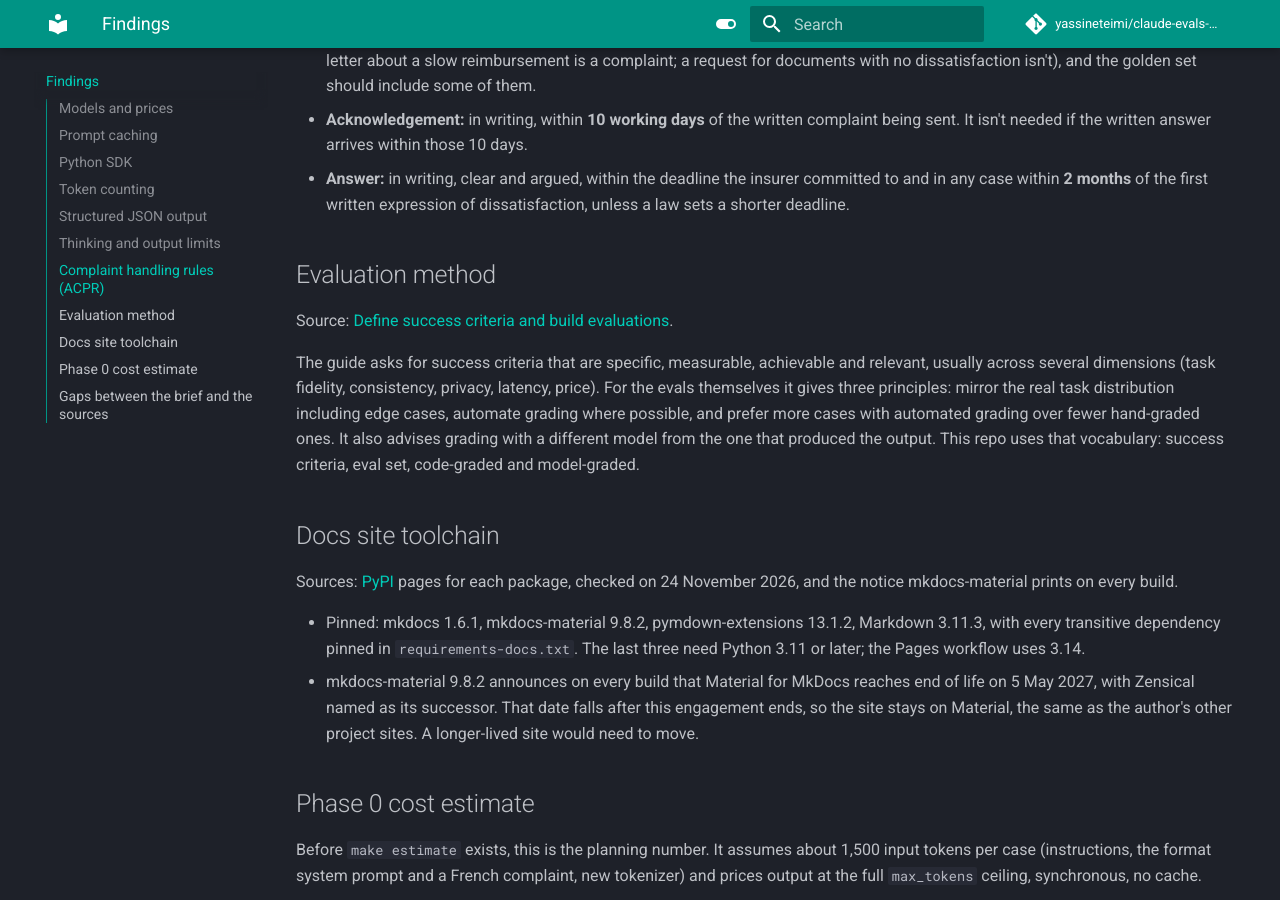
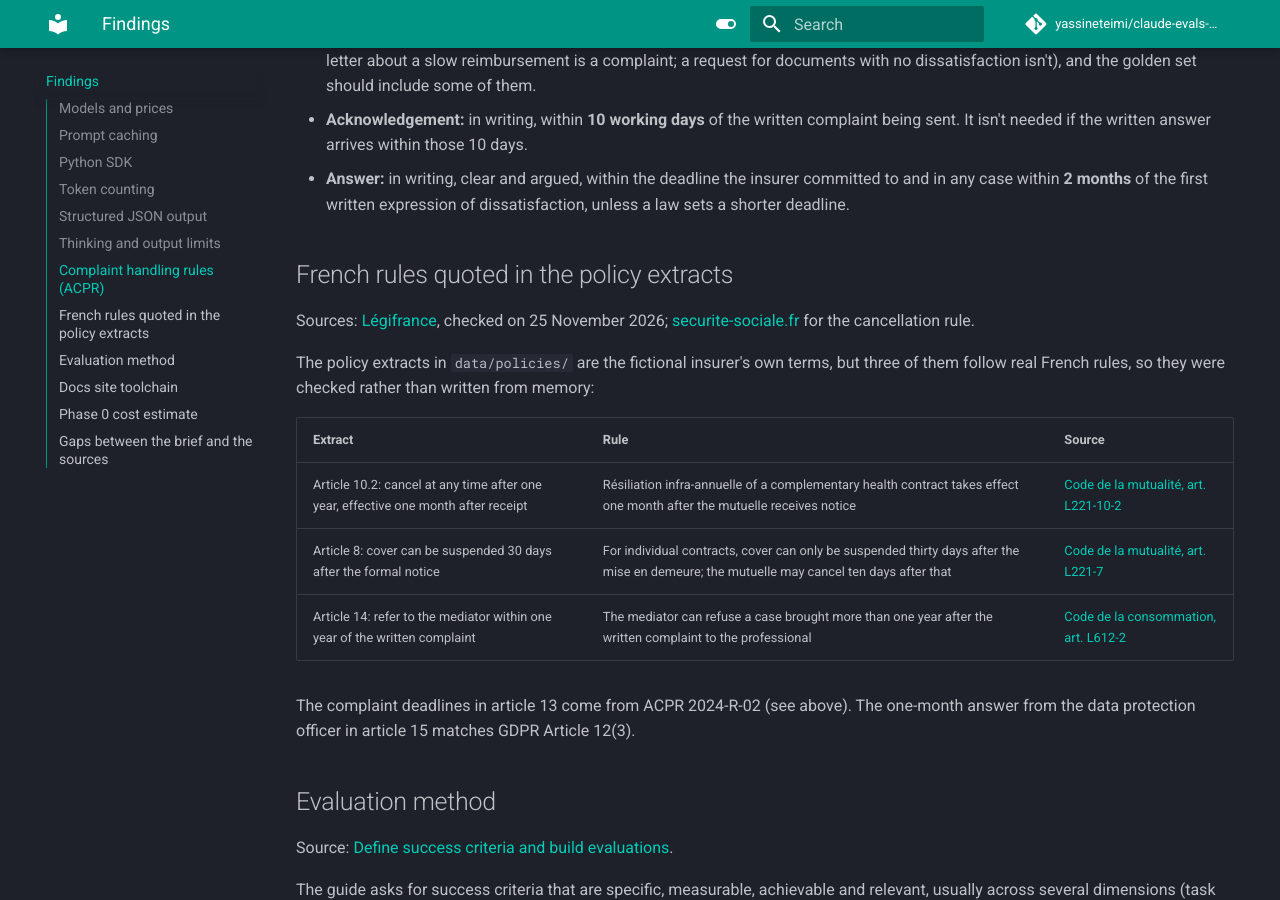
Before and after one commit to yassineteimi/claude-evals-mutuelle, an MkDocs documentation site: the page built from docs/findings.md, in a window 1280 px wide and 900 px high, scrolled down 3065 px. Built offline with MkDocs 1.6.1 and Material for MkDocs 9.7.7, drawn with Linux system fonts in a browser that asks for light colours; comment, search, counter and statistics services are not loaded.

Commit message:
Record the French rules behind the policy extracts

```diff
--- a/docs/findings.md
+++ b/docs/findings.md
@@ -74,6 +74,20 @@ Sources: [Recommandation 2024-R-02 du 2 juillet 2024 sur le traitement des récl
 - **Acknowledgement:** in writing, within **10 working days** of the written complaint being sent. It isn't needed if the written answer arrives within those 10 days.
 - **Answer:** in writing, clear and argued, within the deadline the insurer committed to and in any case within **2 months** of the first written expression of dissatisfaction, unless a law sets a shorter deadline.
 
+## French rules quoted in the policy extracts
+
+Sources: [Légifrance](https://www.legifrance.gouv.fr/), checked on 25 November 2026; [securite-sociale.fr](https://www.securite-sociale.fr/home/dossiers/galerie-dossiers/tous-les-dossiers/la-resiliation-infra-annuelle-de.html) for the cancellation rule.
+
+The policy extracts in `data/policies/` are the fictional insurer's own terms, but three of them follow real French rules, so they were checked rather than written from memory:
+
+| Extract | Rule | Source |
+|---|---|---|
+| Article 10.2: cancel at any time after one year, effective one month after receipt | Résiliation infra-annuelle of a complementary health contract takes effect one month after the mutuelle receives notice | [Code de la mutualité, art. L221-10-2](https://www.legifrance.gouv.fr/codes/article_lc/LEGIARTI000038767779) |
+| Article 8: cover can be suspended 30 days after the formal notice | For individual contracts, cover can only be suspended thirty days after the mise en demeure; the mutuelle may cancel ten days after that | [Code de la mutualité, art. L221-7](https://www.legifrance.gouv.fr/codes/article_lc/LEGIARTI000006792324) |
+| Article 14: refer to the mediator within one year of the written complaint | The mediator can refuse a case brought more than one year after the written complaint to the professional | [Code de la consommation, art. L612-2](https://www.legifrance.gouv.fr/codes/article_lc/LEGIARTI000032224802) |
+
+The complaint deadlines in article 13 come from ACPR 2024-R-02 (see above). The one-month answer from the data protection officer in article 15 matches GDPR Article 12(3).
+
 ## Evaluation method
 
 Source: [Define success criteria and build evaluations](https://platform.claude.com/docs/en/test-and-evaluate/develop-tests).
```
